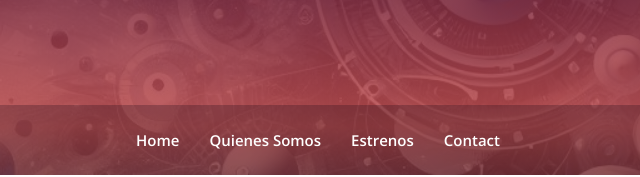
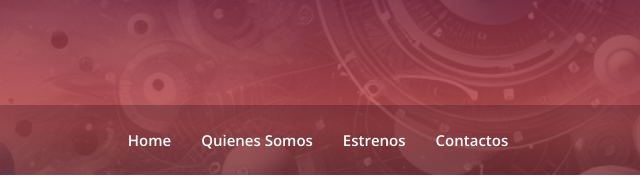
Before and after one commit to MauriDemasi/CaCPrueba1, a plain HTML site: page index.html in a window 1280 px wide. Shown: the part 625-802 px from the top of the page, 322-962 px from the left. Drawn offline with nearby package versions, Linux system fonts and the light colour scheme; no server answers.

Commit message:
Correcion de error

```diff
--- a/index.html
+++ b/index.html
@@ -54,7 +54,7 @@
           <li><a class="nav-link scrollto" href="#about">Quienes Somos</a></li>
           <li><a class="nav-link scrollto" href="#new-titles">Estrenos</a></li>
           </li>
-          <li><a class="nav-link scrollto" href="#contact">Contact</a></li>
+          <li><a class="nav-link scrollto" href="#contact">Contactos</a></li>
         </ul>
         <i class="bi bi-list mobile-nav-toggle"></i>
       </nav><!-- .navbar -->
```
